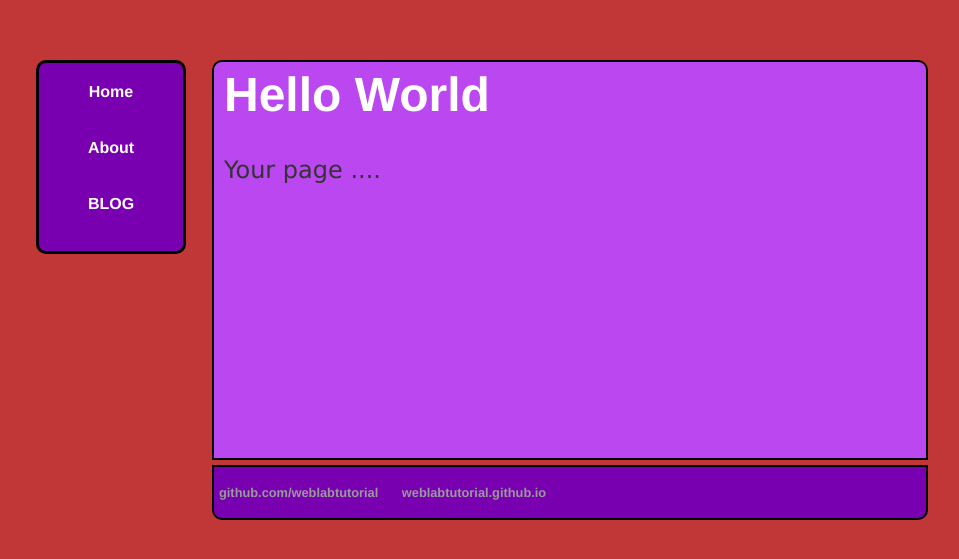
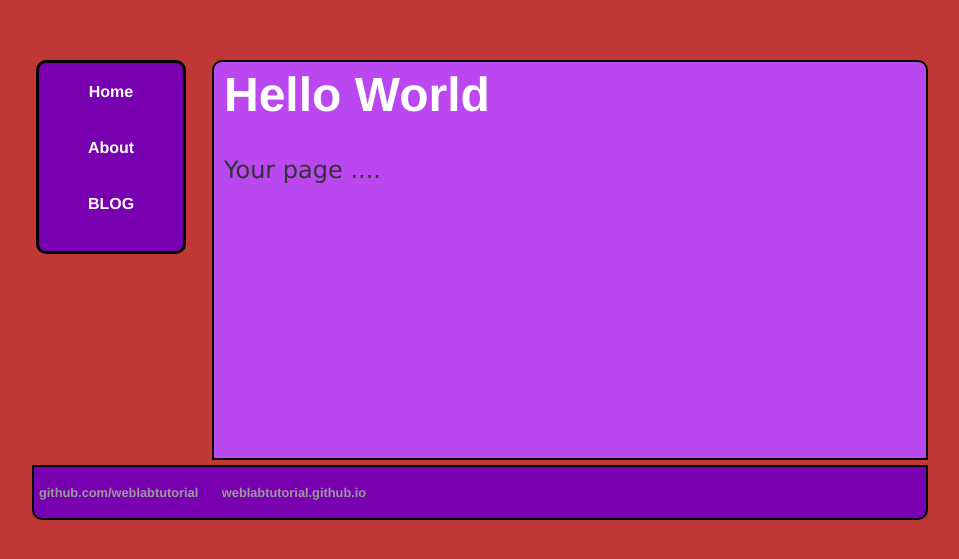
Before and after one commit to Alistair-B-HW/Alistair-B-HW.github.io, a Jekyll site: the page built from index.html, in a window 1280 px wide. Shown: the top 559 px of the page, without its empty margins (160-1119 px from the left). Built offline with Jekyll 4.4.1, drawn with Linux system fonts in a browser that asks for light colours.

Commit message:
Update default.html

```diff
--- a/_layouts/default.html
+++ b/_layouts/default.html
@@ -17,13 +17,13 @@
   <div class="container" id="container">
     <div id = "content">
   {{ content }}
-
+</div>
 <footer id = "footer">
   <ul>
     <li><a href="https://github.com/weblabtutorial">github.com/weblabtutorial</a></li>
     <li><a href="https://weblabtutorial.github.io"> weblabtutorial.github.io</a></li>
   </ul>
-</footer> </div>
+</footer>
 </div>
 </body>
 </html>
```
